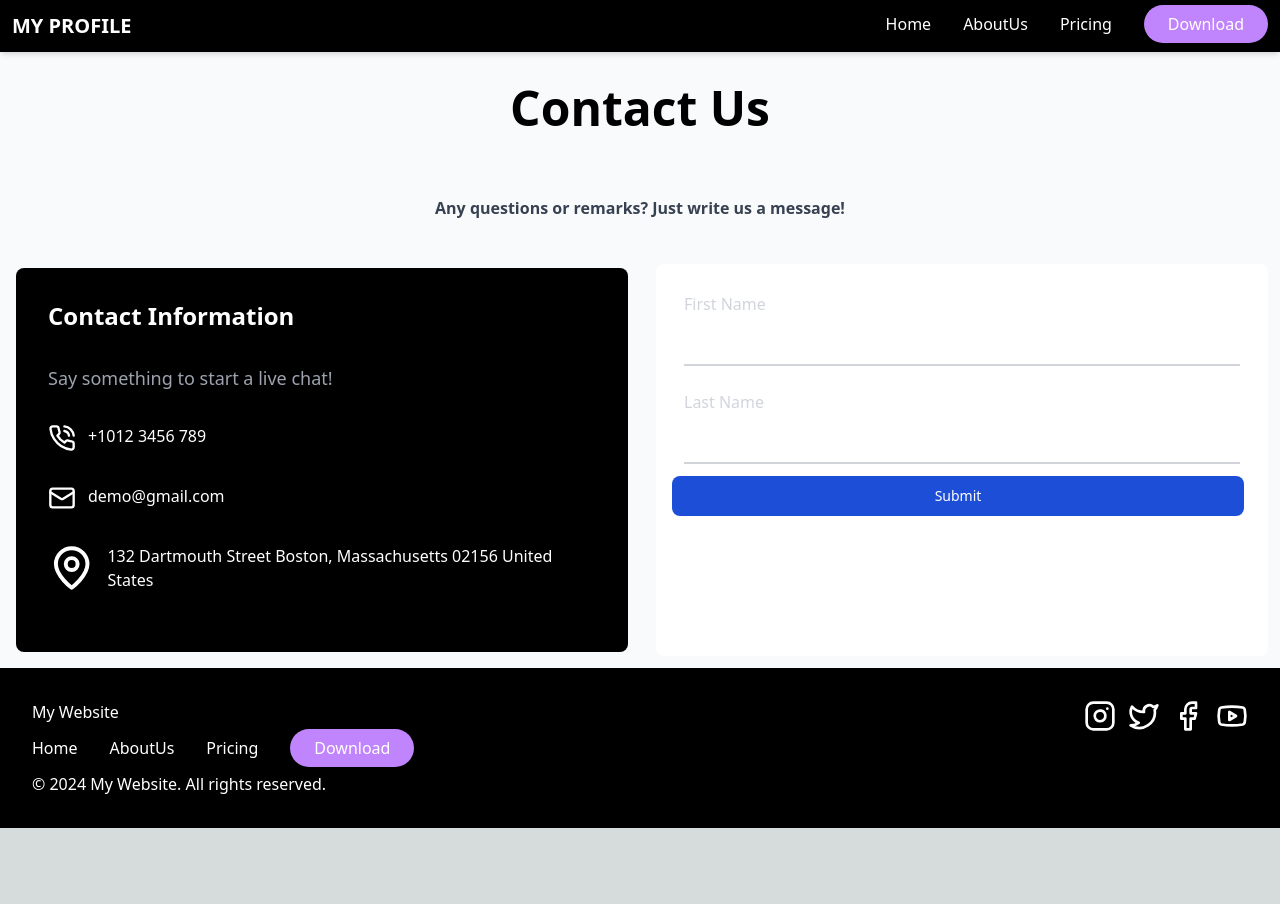
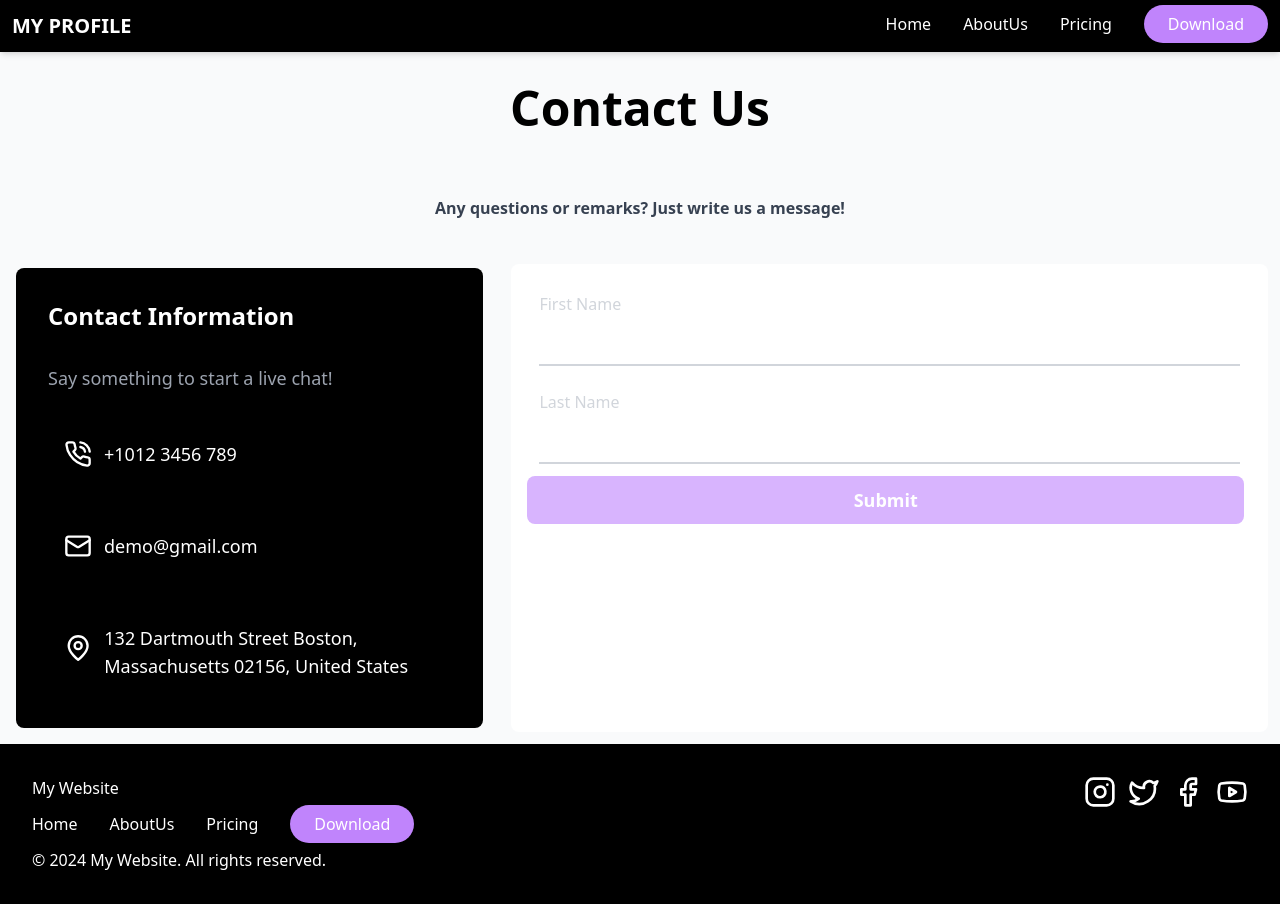
Before and after one commit to zeiq-co/anoop-project, a Next.js app: page /contact in a window 1280 px wide. Before the commit the page ends 828 px from the top, so only its background shows below. Built offline with nearby package versions, Linux system fonts and the light colour scheme.

Commit message:
made the black box longer and text larger, added Commetns to label sections in white box

```diff
--- a/src/pages/contact.jsx
+++ b/src/pages/contact.jsx
@@ -26,35 +26,39 @@ export default function Home() {
       {/* Info */}
       <div className='flex flex-row'>
         {/* Black Box */}
-        <div className='flex flex-1 flex-col min-h-96 m-4 w-1/4 rounded-lg bg-black p-4 text-white'>
+        <div className='flex flex-col min-h-96 m-4 rounded-lg bg-black p-4 text-white'>
           <h1 className='p-4 text-2xl font-bold'>Contact Information</h1>
           <p className='p-4 text-lg text-gray-400'>Say something to start a live chat!</p>
-          <div className='flex flex-row space-x-3 p-4'>
+          <div className='flex flex-row space-x-3 p-8'>
             <PhoneCall size={28}/>
-            <p> +1012 3456 789 </p>
+            <p className='text-lg'> +1012 3456 789 </p>
           </div>
-          <div className='flex flex-row space-x-3 p-4'>
+          <div className='flex flex-row space-x-3 p-8'>
             <Mail size={28}/>
-            <p> demo@gmail.com </p>
+            <p className='text-lg'> demo@gmail.com </p>
           </div>
-          <div className='flex flex-row space-x-3 p-4'>
-            <MapPin size={48}/>
-            <p> 132 Dartmouth Street Boston, Massachusetts 02156 United States </p>
+          <div className='flex flex-row space-x-3 p-8'>
+            <MapPin size={48} />
+            <p className='text-lg'> 132 Dartmouth Street Boston, Massachusetts 02156, United States </p>
           </div>
         </div>
         {/* Black Box */}
         {/* White Box */}
-        <div className='flex flex-col flex-1 bg-white min-h-96 w-3/4 m-3 p-4 rounded-lg'>
+        {/* Questions */}
+        <div className='flex flex-col bg-white min-h-96 w-11/12 m-3 p-4 rounded-lg'>
          <p className='p-3 text-gray-300'>First Name</p>
          <input type="text" className=' m-3 bg-white border-gray-300 border-spacing-3 border-b-2' ></input>
          <p className='p-3  text-gray-300'>Last Name</p>
          <input type="text" className=' m-3 bg-white border-gray-300 border-spacing-3 border-b-2' ></input>
+          {/* Questions */}
+         {/* Submit */}
          <button
           onClick={() => alert('Your form is submitted!')}
           type="submit"
-          className="text-white bg-blue-700 hover:bg-blue-800 focus:ring-4 focus:ring-blue-300 font-medium rounded-lg text-sm px-5 py-2.5 me-2 mb-2 dark:bg-blue-600 dark:hover:bg-blue-700 focus:outline-none dark:focus:ring-blue-800">
+          className="text-white h-18 bg-purple-300 hover:bg-purple-400 focus:ring-4 focus:ring-purple-500 font-semibold rounded-lg text-lg px-5 py-2.5 me-2 mb-2 dark:bg-blue-700 focus:outline-none dark:focus:ring-blue-800 blue-600 dark:hover:bg-blue">
           Submit
         </button>
+        {/* Submit */}
         </div>
         {/* White Box */}
       </div>
```
